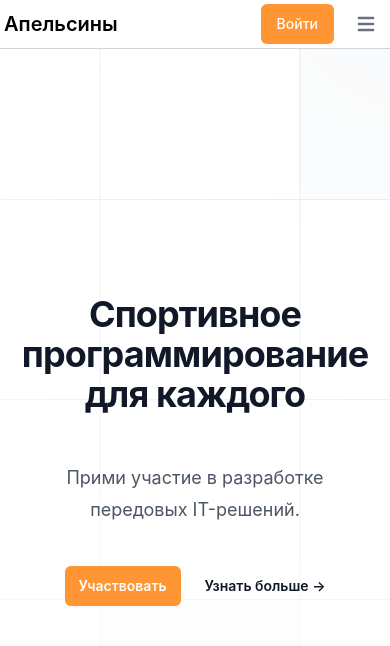
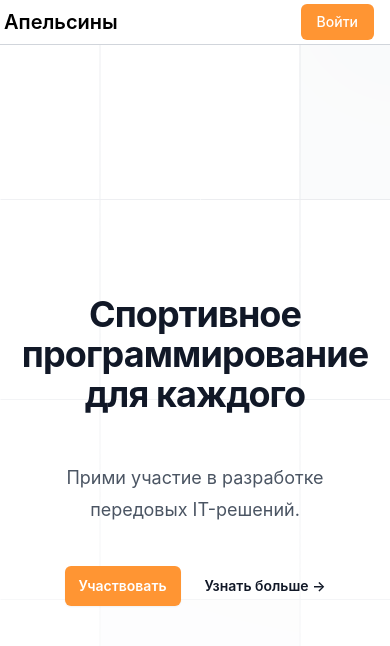
Before and after one commit to csit-sgu/fsp-hack2023-frontend, a Vue app: page / in a window 390 px wide. Shown: the top 646 px of the page. Built offline with nearby package versions, Linux system fonts and the light colour scheme.

Commit message:
Интеграция страницы login

```diff
--- a/src/components/Hero.vue
+++ b/src/components/Hero.vue
@@ -27,11 +27,11 @@
                     Прими участие в разработке передовых IT-решений.
                 </p>
                 <div class="mt-10 flex items-center justify-center gap-x-6">
-                    <a href="#"
+                    <a href="/login"
                         class="rounded-md bg-[#FF9533] px-3.5 py-2.5 text-sm font-semibold text-white shadow-sm hover:bg-[#FF9533] focus-visible:outline focus-visible:outline-2 focus-visible:outline-offset-2 focus-visible:bg-[#FF9533]">
                         Участвовать
                     </a>
-                    <a href="#" class="text-sm font-semibold leading-6 text-gray-900">
+                    <a href="/about" class="text-sm font-semibold leading-6 text-gray-900">
                         Узнать больше <span aria-hidden="true">→</span>
                     </a>
                 </div>
--- a/src/components/NavBar.vue
+++ b/src/components/NavBar.vue
@@ -23,19 +23,8 @@
         </ul>
       </div>
       <div class="flex md:order-2">
-        <button type="button"
-          class="text-white bg-[#FF9533] focus:ring-4 focus:outline-none font-medium rounded-md text-sm px-4 py-2 text-center mr-3 md:mr-0">Войти</button>
-        <button data-collapse-toggle="navbar-sticky" type="button"
-          class="inline-flex items-center p-2 text-sm text-gray-500 rounded-lg md:hidden hover:bg-gray-100 focus:outline-none focus:ring-2 focus:ring-gray-200 dark:text-gray-400"
-          aria-controls="navbar-sticky" aria-expanded="false">
-          <span class="sr-only">Open main menu</span>
-          <svg class="w-6 h-6" aria-hidden="true" fill="currentColor" viewBox="0 0 20 20"
-            xmlns="http://www.w3.org/2000/svg">
-            <path fill-rule="evenodd"
-              d="M3 5a1 1 0 011-1h12a1 1 0 110 2H4a1 1 0 01-1-1zM3 10a1 1 0 011-1h12a1 1 0 110 2H4a1 1 0 01-1-1zM3 15a1 1 0 011-1h12a1 1 0 110 2H4a1 1 0 01-1-1z"
-            clip-rule="evenodd"></path>
-        </svg>
-      </button>
+        <a href="/login"
+          class="text-white bg-[#FF9533] focus:ring-4 focus:outline-none font-medium rounded-md text-sm px-4 py-2 text-center mr-3 md:mr-0">Войти</a>
     </div>
   </div>
 </nav>
```
